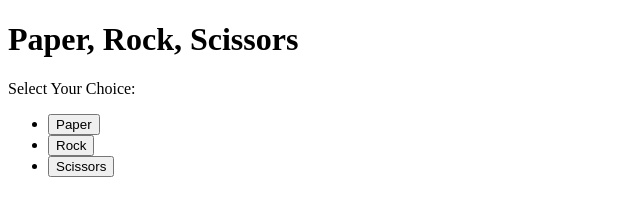
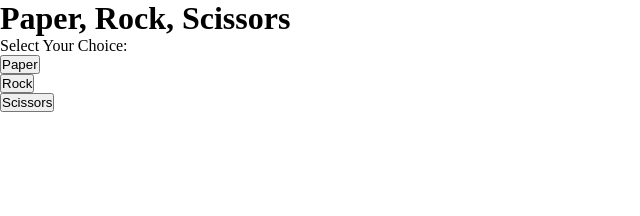
Before and after one commit to thebcrayon/odin-game-prs, a plain HTML site: page index.html in a window 1280 px wide. Shown: the whole page, without its empty margins (0-640 px from the left). Drawn offline with Linux system fonts and the light colour scheme.

Commit message:
Set up initial css files

```diff
--- /dev/null
+++ b/css/style.css
@@ -0,0 +1,4 @@
+*{
+    padding: 0px;
+    margin: 0px;
+}
--- a/index.html
+++ b/index.html
@@ -4,6 +4,7 @@
 <head>
     <meta charset="UTF-8">
     <script src="./js/script.js" defer></script>
+    <link rel="stylesheet" href="./css/style.css">
     <title>Paper, Rock, Scissors with UI</title>
 </head>
 
```
